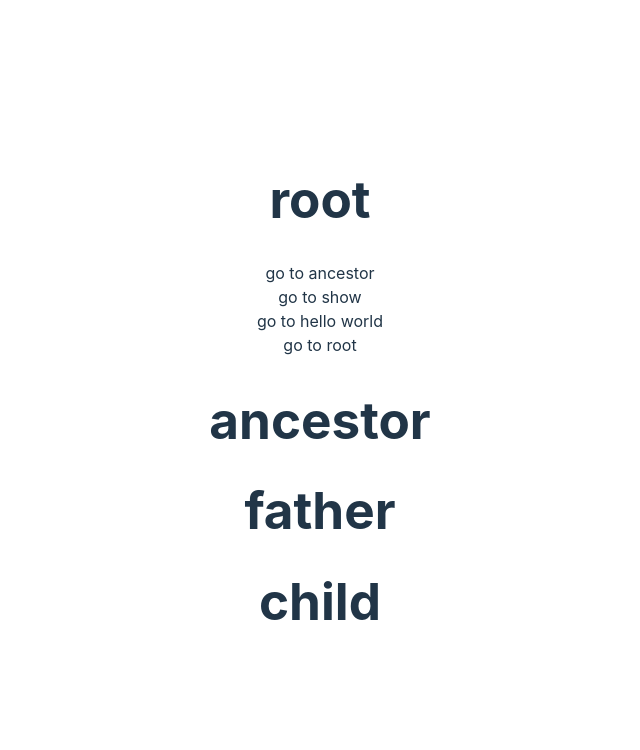
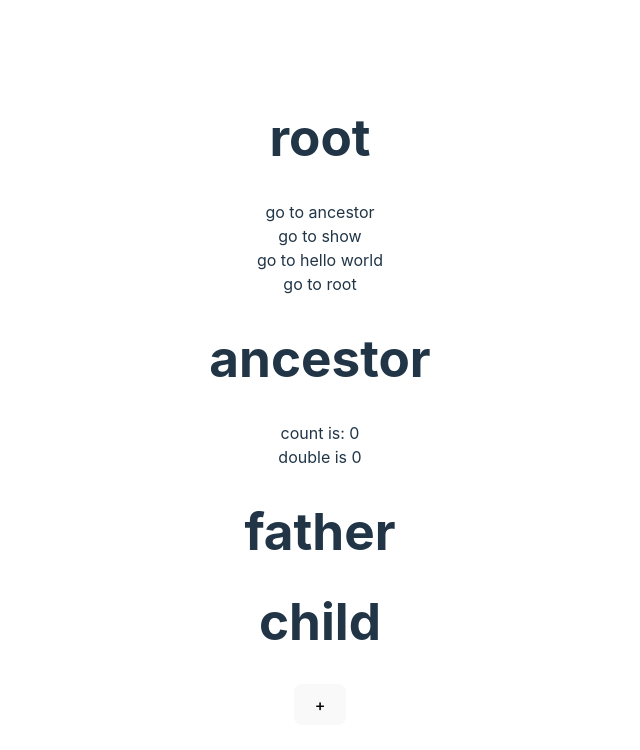
Before and after one commit to lazycattylqm/wujieexample, a Vue app in the folder vite-vue-ts/: page /ancestor in a window 1280 px wide. Shown: the top 750 px of the page, without its empty margins (320-960 px from the left). Built offline with nearby package versions, Linux system fonts and the light colour scheme.

Commit message:
use pinia

```diff
--- a/vite-vue-ts/src/components/Ancestor.vue
+++ b/vite-vue-ts/src/components/Ancestor.vue
@@ -1,10 +1,14 @@
 <template>
   <div>
     <h1>ancestor</h1>
+    <div>count is: {{ store.count }}</div>
+    <div>double is {{store.doubleCount}}</div>
     <Father />
   </div>
 </template>
 
 <script lang="ts" setup>
 import Father from './Father.vue'
+import { useCounterStore } from "../pinia/counterState";
+const store = useCounterStore();
 </script>
--- a/vite-vue-ts/src/components/Child.vue
+++ b/vite-vue-ts/src/components/Child.vue
@@ -1,10 +1,12 @@
 <template>
   <div>
     <h1>child</h1>
-
+    <div><button @click=store.increment>+</button></div>
   </div>
 </template>
 
 <script lang="ts" setup>
+import { useCounterStore } from "../pinia/counterState";
+const store = useCounterStore();
 
 </script>
--- a/vite-vue-ts/src/main.ts
+++ b/vite-vue-ts/src/main.ts
@@ -3,10 +3,13 @@ import './style.css'
 import App from './App.vue'
 import { createRouter, createWebHistory } from 'vue-router'
 import { routes } from './routes/routes'
+import { createPinia } from 'pinia'
 
 const router = createRouter({
   history: createWebHistory(),
   routes
 })
 
-createApp(App).use(router).mount('#app')
+const pinia = createPinia()
+
+createApp(App).use(router).use(pinia).mount('#app')
--- /dev/null
+++ b/vite-vue-ts/src/pinia/counterState.ts
@@ -0,0 +1,21 @@
+import { defineStore } from "pinia"
+import { ref } from "vue"
+
+export const useCounterStore = defineStore('counter', {
+  state: () => {
+    return {
+      count: 0
+    }
+  },
+  getters: {
+    doubleCount: (state) => {
+      return state.count * 2
+    },
+    value: (state) => state.count
+  },
+  actions: {
+    increment () {
+      this.count++
+    }
+  }
+});
```
